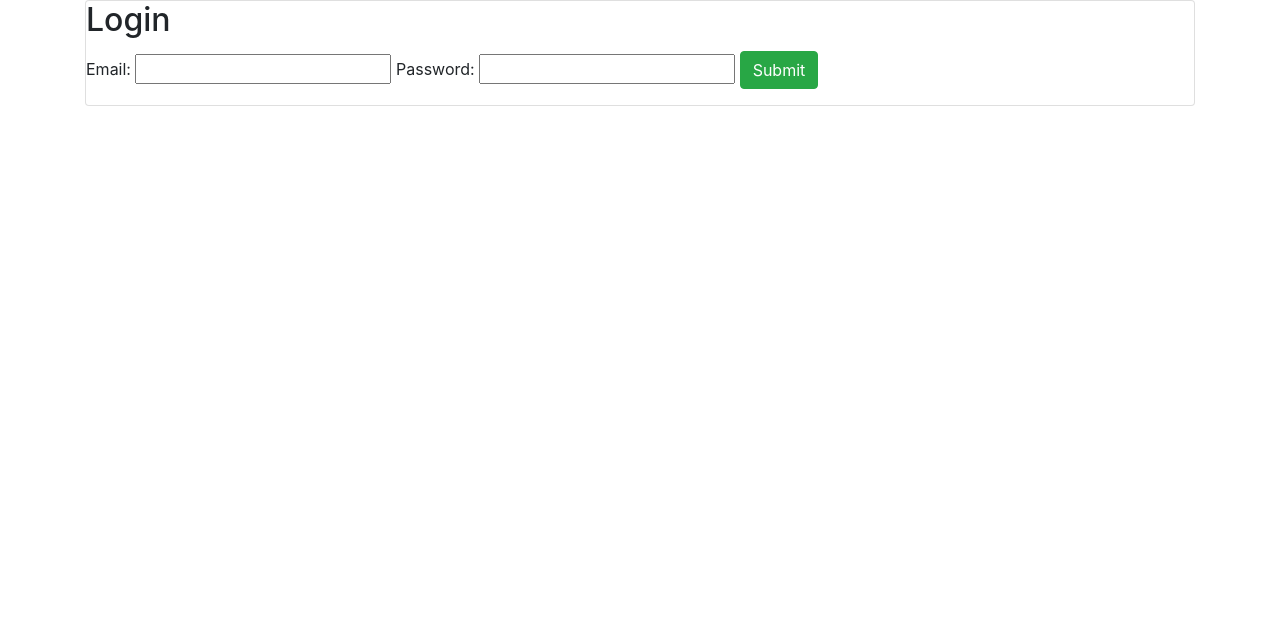
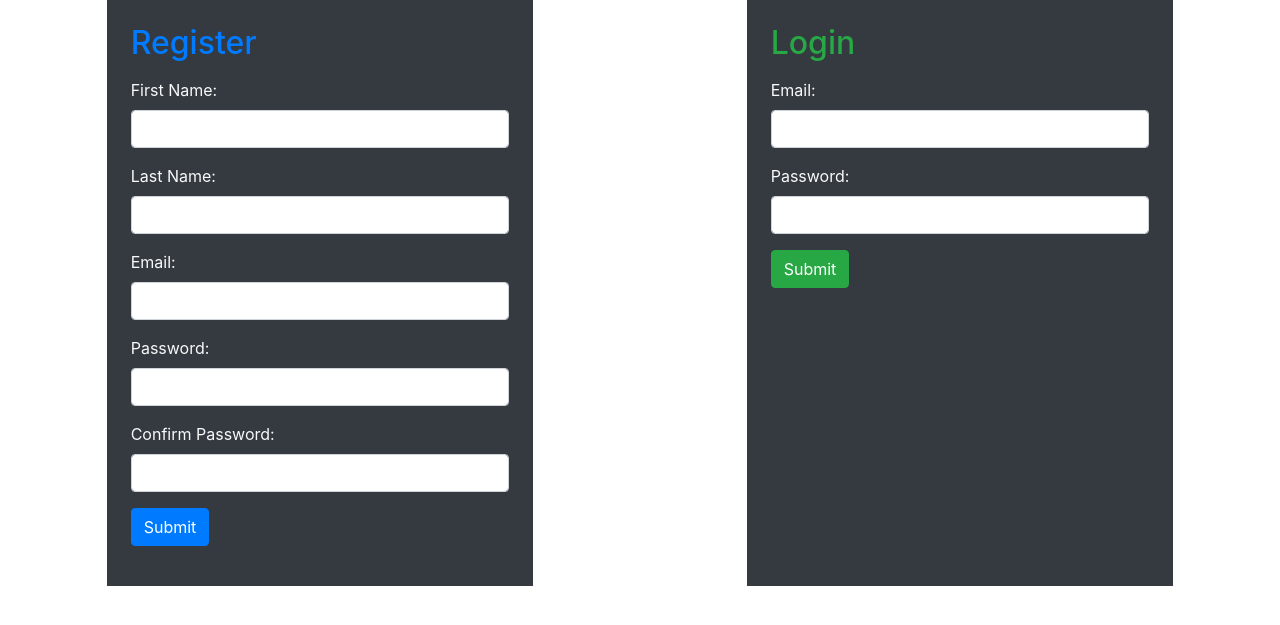
Before and after one commit to AJLange/Cosmic-Web, a Python web app: template flask_app/templates/login.html in a window 1280 px wide. Shown: the top 625 px of the page. Run offline with Jinja, Linux system fonts and the light colour scheme; the template is opened without the code that fills it, so the values that code supplies are empty; some libraries are stand-ins or nearby versions.

Commit message:
Update login.html
Register is back but just for the prototype - I'll change it later

```diff
--- a/flask_app/templates/login.html
+++ b/flask_app/templates/login.html
@@ -2,7 +2,7 @@
 <html>
 <head>
     <title>
-        Login
+        Login TV
     </title>
 
     <link rel="stylesheet" href="https://stackpath.bootstrapcdn.com/bootstrap/4.3.1/css/bootstrap.min.css" integrity="sha384-ggOyR0iXCbMQv3Xipma34MD+dH/1fQ784/j6cY/iJTQUOhcWr7x9JvoRxT2MZw1T" crossorigin="anonymous">
@@ -11,13 +11,49 @@
 </head>
 <body>
 
-    <div class="container">
-
-        <div class="card">
-            <h2 class="card-title">Login</h2>
+    <div class="d-flex justify-content-around">
+            <div class="col-4 p-4 bg-dark text-light">
+                <h2 class="text-primary">Register</h2>
+                <form action="/register" method="post" >
+                    <div class="form-group">
+                            {% with messages = get_flashed_messages(category_filter=['register']) %}
+                            {% if messages %}
+                            {% for message in messages %}
+                            <p class="alert alert-danger">{{message}}</p>
+                            {% endfor %}
+                            {% endif %}
+                            {% endwith %}
+                        </div>
+                        <div class="form-group">
+                            <label for="first_name">First Name:</label>
+                            <input class="form-control" type="text" name="first_name"></input>
+                        </div>
+                        <div class="form-group">
+                            <label for="last_name">Last Name:</label>
+                            <input type="text" class="form-control" name="last_name"></input>
+                        </div>
+                        <div class="form-group">
+                            <label for="email">Email:</label>
+                            <input type="text" class="form-control" name="email"></input>
+                        </div>
+                        <div class="form-group">
+                            <label for="password">Password:</label>
+                            <input type="password" class="form-control" name="password"></input>
+                        </div>
+                        <div class="form-group">
+                            <label for="password_c">Confirm Password:</label>
+                            <input type="password" class="form-control" name="password_c"></input>
+                        </div>
+                        <div class="form-group">
+                            <button name="submit" class="btn btn-primary">Submit</button>
+                        </div>
+                        </form>
+            </div>
+            <div class="col-4 p-4 bg-dark text-light">
+                <h2 class="text-success">Login</h2>
+                <form action="/login" method="post">
                     <div class="form-group">
 
-            <form action="/login" method="post">
                         {% with messages = get_flashed_messages(category_filter=['login']) %}     <!-- declare a variable called messages -->
                         {% if messages %}                            <!-- check if there are any messages -->
                         {% for message in messages %}            <!-- loop through the messages -->
@@ -25,17 +61,21 @@
                         {% endfor %}
                         {% endif %}
                         {% endwith %}
-
+                    </div>
+                    <div class="form-group">
                         <label for="email">Email:</label>
-                <input type="text" name="email"></input>
+                        <input type="text" name="email" class="form-control"></input>
+                    </div>
+                    <div class="form-group">
                         <label for="password">Password:</label>
-                <input type="password" name="password"></input>
-
+                        <input type="password" name="password" class="form-control"></input>
+                    </div>
+                    <div class="form-group">
                         <button name="submit" class="btn btn-success">Submit</button>
-
+                    </div>
                         </form>
             </div>
     </div>
-    </div>
+
 </body>
 </html>
```
Lines whose indentation alone changed are shown as unchanged.
